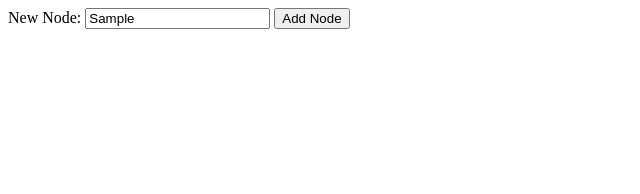
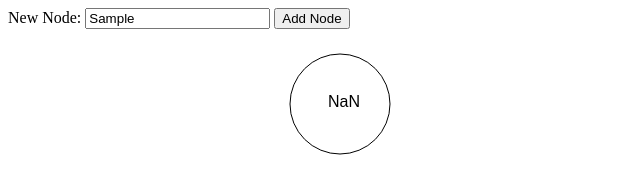
Before and after one commit to plutos28/binary-tree-viewer, a plain HTML site: page index.html in a window 1280 px wide. Both pictures are taken after typing "Sample" into the empty fields and a click on the button "Add Node". Shown: the whole page, without its empty margins (0-640 px from the left). Drawn offline with Linux system fonts and the light colour scheme.

Commit message:
make the move over to canvas based rendering

```diff
--- a/index.html
+++ b/index.html
@@ -5,11 +5,13 @@
     <meta http-equiv="X-UA-Compatible" content="IE=edge">
     <meta name="viewport" content="width=device-width, initial-scale=1.0">
     <title>Binary Search Tree Viewer</title>
+    <link rel="stylesheet" href="style.css">
 </head>
 <body>
     New Node: <input id="add-node-text" type="text">
-    <button id="add-node-button">Add Node</button>
-    <div class="tree"></div>
+    <button id="add-node-button">Add Node</button><br>
+    <canvas id="canvas" height="500" width="800">
+    </canvas>
     <script src="main.js"></script>
 </body>
 </html>
--- a/main.js
+++ b/main.js
@@ -13,6 +13,7 @@ const lastLeftNodeCoords = {x: 0, y: 0};
 const lastRightNodeCoords = {x: 0, y: 0};
 
 let rootNode = null;
+const canvas = document.querySelector("#canvas");
 
 // UI interactions - add new node
 addNodeButton.addEventListener("click", () => {
@@ -42,4 +43,57 @@ addNodeButton.addEventListener("click", () => {
         }
     }
     console.log(rootNode);
+    displayTree();
 });
+
+function displayTree() {
+    if (!canvas.getContext) {
+        return;
+    }
+    const ctx = canvas.getContext('2d');
+
+    ctx.strokeStyle = 'black';
+    ctx.lineWidth = 1;
+
+    // draw a node
+    ctx.beginPath();
+    ctx.arc(100, 75, 50, 0, 2 * Math.PI);
+    ctx.stroke();
+
+    // add the text
+    ctx.font = '16px sans-serif';
+    ctx.fillText(`${rootNode.value}`, 100-12, 50+28);
+
+
+    // remove all node elements and recreate them and then render
+
+    let currentNode = rootNode;
+    while(currentNode != null) {
+        // display the node's value
+        // let parentNode = document.createElement("div");
+        // parentNode.textContent = currentNode.value;
+        // parentNode.classList.add("node");
+
+        // display the left nodes
+        // if(currentNode.leftNode != null) {
+        //     let leftNode = document.createElement("div");
+        //     leftNode.textContent = currentNode.leftNode.value;
+        //     leftNode.classList.add("node");
+        //     parentNode.appendChild(leftNode);
+        // }
+
+
+        // display the right nodes
+        // if(currentNode.rightNode != null) {
+        //     let rightNode = document.createElement("div");
+        //     rightNode.textContent = currentNode.rightNode.value;
+        //     rightNode.classList.add("node");
+        //     parentNode.appendChild(rightNode);
+        // }
+
+
+        // tree.appendChild(parentNode);
+
+        break;
+    }
+}
--- /dev/null
+++ b/style.css
@@ -0,0 +1,23 @@
+.node {
+    border: 2px solid black;
+    width: 40px;
+    display: flex;
+    justify-content: center;
+    height: 40px;
+    border-radius: 50%;
+    align-items: center;
+    font-family: sans-serif;
+}
+
+.leftnode {
+    margin-top: 124px;
+    margin-left: -130px;
+}
+
+#canvas {
+    padding-left: 0;
+    padding-right: 0;
+    margin-left: auto;
+    margin-right: auto;
+    display: block;
+}
```
